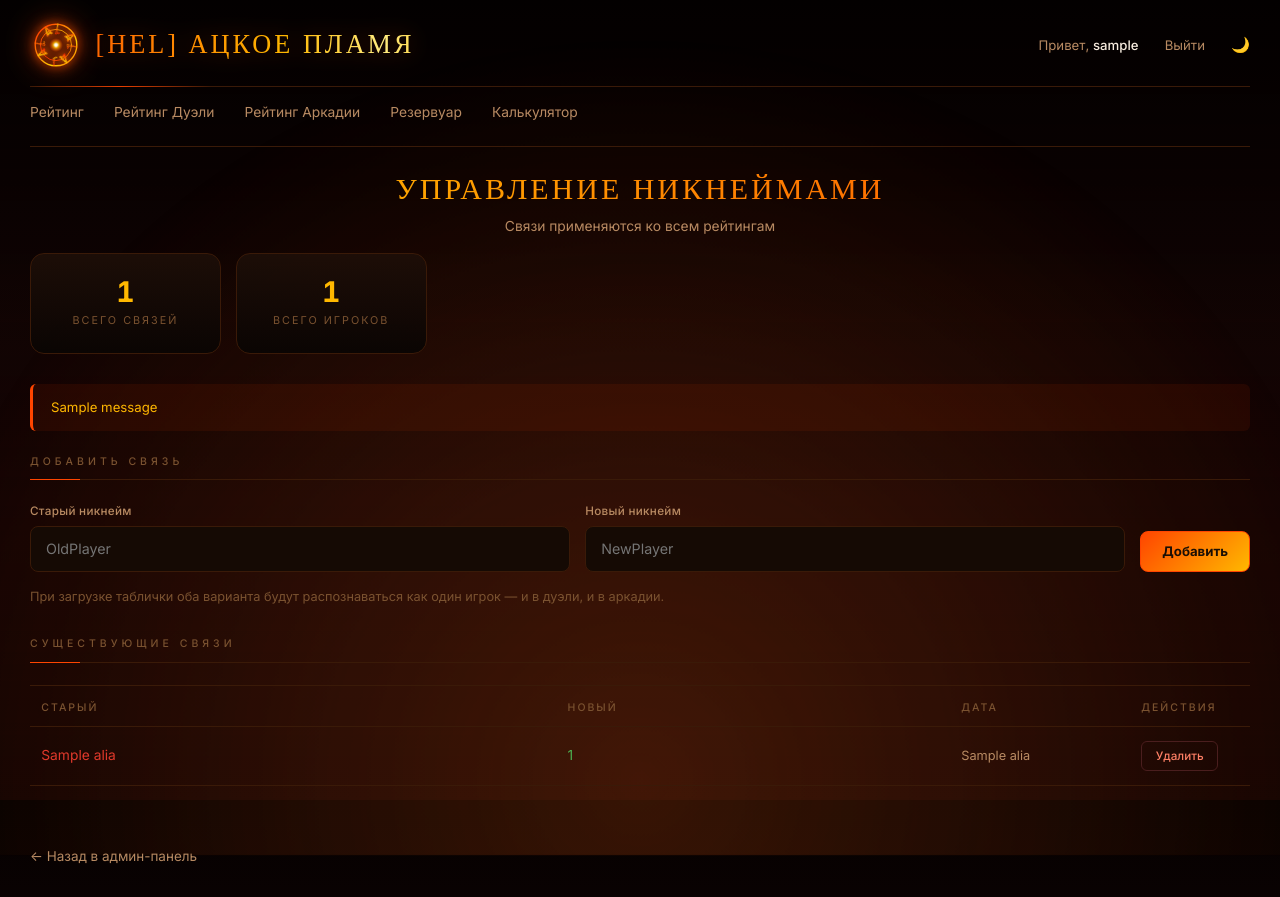
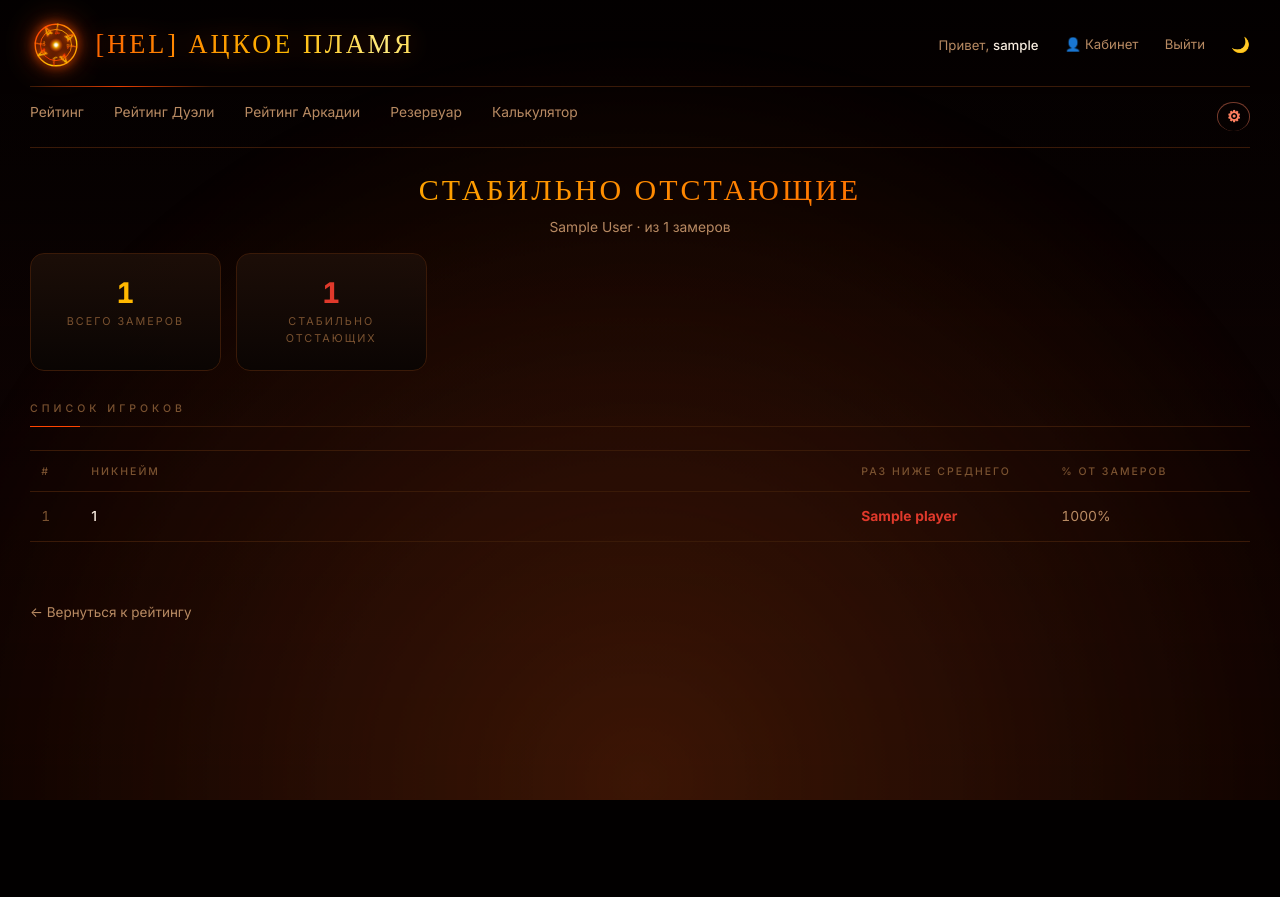
Before and after one commit to paradigmaafk-boop/e-hell, a Flask app: template templates/consistently.html in a window 1280 px wide. After the commit the page ends 800 px from the top, so only its background shows below. Run offline with Flask 3, Linux system fonts and the light colour scheme; the visitor is signed in with stand-in values (Sample User, id 1); the template is opened without the code that fills it: most values are stand-ins (such as "Sample title", 1, 10 or a date in 2020); one stand-in notice (Sample message) is shown; some libraries are stand-ins or nearby versions; some web fonts are replaced.

Commit message:
Update consistently.html

```diff
--- a/templates/consistently.html
+++ b/templates/consistently.html
@@ -3,7 +3,7 @@
 <head>
     <meta charset="UTF-8">
     <meta name="viewport" content="width=device-width, initial-scale=1.0">
-    <title>Управление никнеймами | [HEL] Ацкое Пламя</title>
+    <title>Стабильно отстающие | {{ display_name }} | [HEL] Ацкое Пламя</title>
     <link rel="preconnect" href="https://fonts.googleapis.com">
     <link rel="preconnect" href="https://fonts.gstatic.com" crossorigin>
     <link href="https://fonts.googleapis.com/css2?family=Forum&family=Cormorant+Garamond:ital,wght@0,400;0,500;0,600;1,400&family=Inter:wght@300;400;500;600;700;800;900&display=swap" rel="stylesheet">
@@ -31,8 +31,6 @@
         </radialGradient>
     </defs>
 </svg>
-
-<div class="embers" id="embers"></div>
 
 <div class="wrap">
 
@@ -64,7 +62,8 @@
         </a>
         <div class="header-right">
             <span class="user">Привет, <b>{{ session['username'] }}</b></span>
-            <a href="/logout" class="link-btn">Выйти</a>
+            <a href="/cabinet" class="link-btn header-link">👤 Кабинет</a>
+            <a href="/logout" class="link-btn header-link">Выйти</a>
             <button class="moon" id="theme-toggle">🌙</button>
         </div>
     </header>
@@ -90,120 +89,73 @@
             <span class="nav-full">Калькулятор</span>
             <span class="nav-short">Калькулятор</span>
         </a>
+        {% if session.get('role') in ['admin', 'super_admin'] %}
+        <a href="/admin" class="nav-admin" title="Админ-панель">⚙</a>
+        {% endif %}
     </nav>
 
     <div class="page-head">
-        <h1 class="page-title">Управление никнеймами</h1>
-        <p class="page-sub">Связи применяются ко всем рейтингам</p>
+        <h1 class="page-title">Стабильно отстающие</h1>
+        <p class="page-sub">{{ display_name }} · из {{ total_weeks }} замеров</p>
     </div>
 
     <section class="stats-grid">
         <div class="stat-card">
-            <div class="number">{{ aliases|length }}</div>
-            <div class="label">Всего связей</div>
+            <div class="number">{{ total_weeks }}</div>
+            <div class="label">Всего замеров</div>
         </div>
         <div class="stat-card">
-            <div class="number">{{ players|length }}</div>
-            <div class="label">Всего игроков</div>
+            <div class="number" style="color: var(--danger);">{{ players|length }}</div>
+            <div class="label">Стабильно отстающих</div>
         </div>
     </section>
 
-    {% with messages = get_flashed_messages() %}
-        {% if messages %}
-            {% for message in messages %}
-                <div class="flash-message">{{ message }}</div>
-            {% endfor %}
-        {% endif %}
-    {% endwith %}
-
+    {% if players %}
     <section class="section">
-        <div class="section-title">Добавить связь</div>
-        <form method="POST" style="display: grid; grid-template-columns: 1fr 1fr auto; gap: 1rem; align-items: end;">
-            <input type="hidden" name="action" value="add">
-            <div class="calc-field">
-                <label>Старый никнейм</label>
-                <input type="text" name="old_nickname" placeholder="OldPlayer" required>
-            </div>
-            <div class="calc-field">
-                <label>Новый никнейм</label>
-                <input type="text" name="current_nickname" placeholder="NewPlayer" required>
-            </div>
-            <button type="submit" class="btn btn-primary">Добавить</button>
-        </form>
-        <p style="color: var(--dim); font-size: 0.85rem; margin-top: 1rem;">
-            При загрузке таблички оба варианта будут распознаваться как один игрок — и в дуэли, и в аркадии.
-        </p>
-    </section>
-
-    <section class="section">
-        <div class="section-title">Существующие связи</div>
-
-        {% if aliases %}
+        <div class="section-title">Список игроков</div>
         <div class="table-wrap">
             <table>
                 <thead>
                     <tr>
-                        <th>Старый</th>
-                        <th>Новый</th>
-                        <th style="width: 180px;">Дата</th>
-                        <th style="width: 120px;">Действия</th>
+                        <th style="width: 50px;">#</th>
+                        <th>Никнейм</th>
+                        <th style="width: 200px;">Раз ниже среднего</th>
+                        <th style="width: 200px;">% от замеров</th>
                     </tr>
                 </thead>
                 <tbody>
-                    {% for alias in aliases %}
+                    {% for player in players %}
                     <tr>
-                        <td style="color: var(--danger);">{{ alias[1] }}</td>
-                        <td style="color: var(--success);">{{ alias[0] }}</td>
-                        <td style="color: var(--muted); font-size: 0.85rem;">{{ alias[2][:16] }}</td>
-                        <td>
-                            <form method="POST" style="display: inline;"
-                                  onsubmit="return confirm('Удалить связь {{ alias[1] }} → {{ alias[0] }}?');">
-                                <input type="hidden" name="action" value="delete">
-                                <input type="hidden" name="old_nickname" value="{{ alias[1] }}">
-                                <button type="submit" class="btn btn-small btn-danger">Удалить</button>
-                            </form>
+                        <td class="num">{{ loop.index }}</td>
+                        <td class="name-cell">
+                            <a href="/player/{{ rating_type }}/{{ player[0] }}">{{ player[0] }}</a>
+                        </td>
+                        <td class="points-cell" style="color: var(--danger);">{{ player[1] }}</td>
+                        <td style="color: var(--muted); font-variant-numeric: tabular-nums;">
+                            {% if total_weeks > 0 %}
+                                {{ (player[1] / total_weeks * 100)|round(1) }}%
+                            {% else %}
+                                —
+                            {% endif %}
                         </td>
                     </tr>
                     {% endfor %}
                 </tbody>
             </table>
         </div>
-        {% else %}
-        <div style="text-align: center; padding: 3rem; color: var(--muted);">
-            <p>Нет добавленных связей</p>
-        </div>
-        {% endif %}
     </section>
+    {% else %}
+    <div style="text-align: center; padding: 4rem 2rem; color: var(--muted);">
+        <p style="font-size: 1.3rem; margin-bottom: 0.5rem;">Отлично!</p>
+        <p>Стабильно отстающих игроков не найдено.</p>
+    </div>
+    {% endif %}
 
-    <a href="/admin" class="back-link">← Назад в админ-панель</a>
+    <a href="/rating/{{ rating_type }}" class="back-link">← Вернуться к рейтингу</a>
 
 </div>
 
 <script>
-    (function () {
-        const container = document.getElementById('embers');
-        if (!container) return;
-        for (let i = 0; i < 30; i++) {
-            const ember = document.createElement('div');
-            ember.className = 'ember';
-            const size = 2 + Math.random() * 4;
-            const left = Math.random() * 100;
-            const duration = 6 + Math.random() * 10;
-            const delay = Math.random() * 12;
-            const drift = (Math.random() - 0.5) * 200;
-            ember.style.left = left + '%';
-            ember.style.width = size + 'px';
-            ember.style.height = size + 'px';
-            ember.style.animationDuration = duration + 's';
-            ember.style.animationDelay = delay + 's';
-            ember.style.setProperty('--drift', drift + 'px');
-            const hue = 15 + Math.random() * 30;
-            ember.style.background = `radial-gradient(circle, hsl(${hue + 20}, 100%, 70%), hsl(${hue}, 100%, 50%) 60%, transparent 100%)`;
-            ember.style.boxShadow = `0 0 8px 1px hsla(${hue}, 100%, 55%, 0.8)`;
-            container.appendChild(ember);
-        }
-    })();
-
     const toggleBtn = document.getElementById('theme-toggle');
     const body = document.body;
     toggleBtn.addEventListener('click', () => {
```
